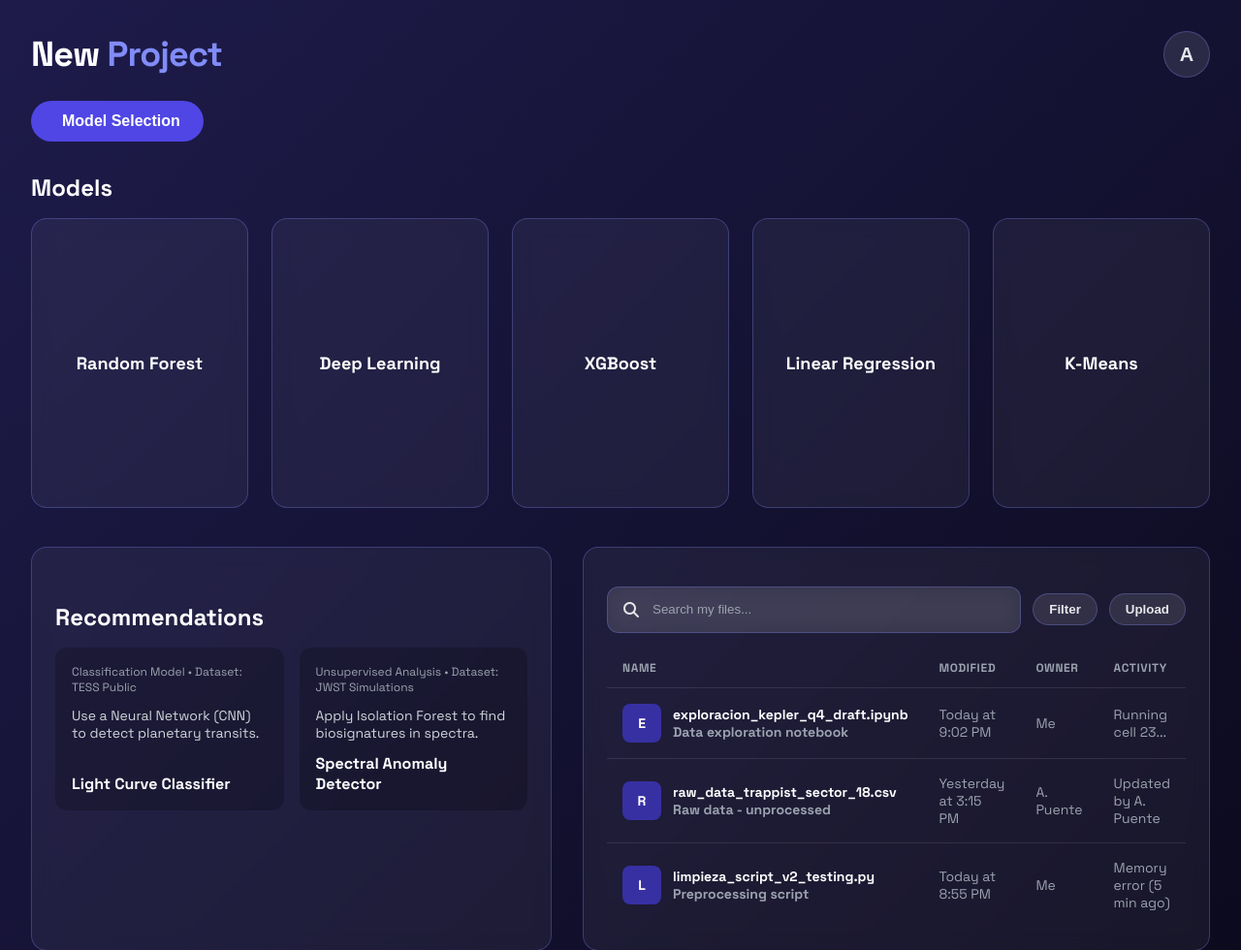
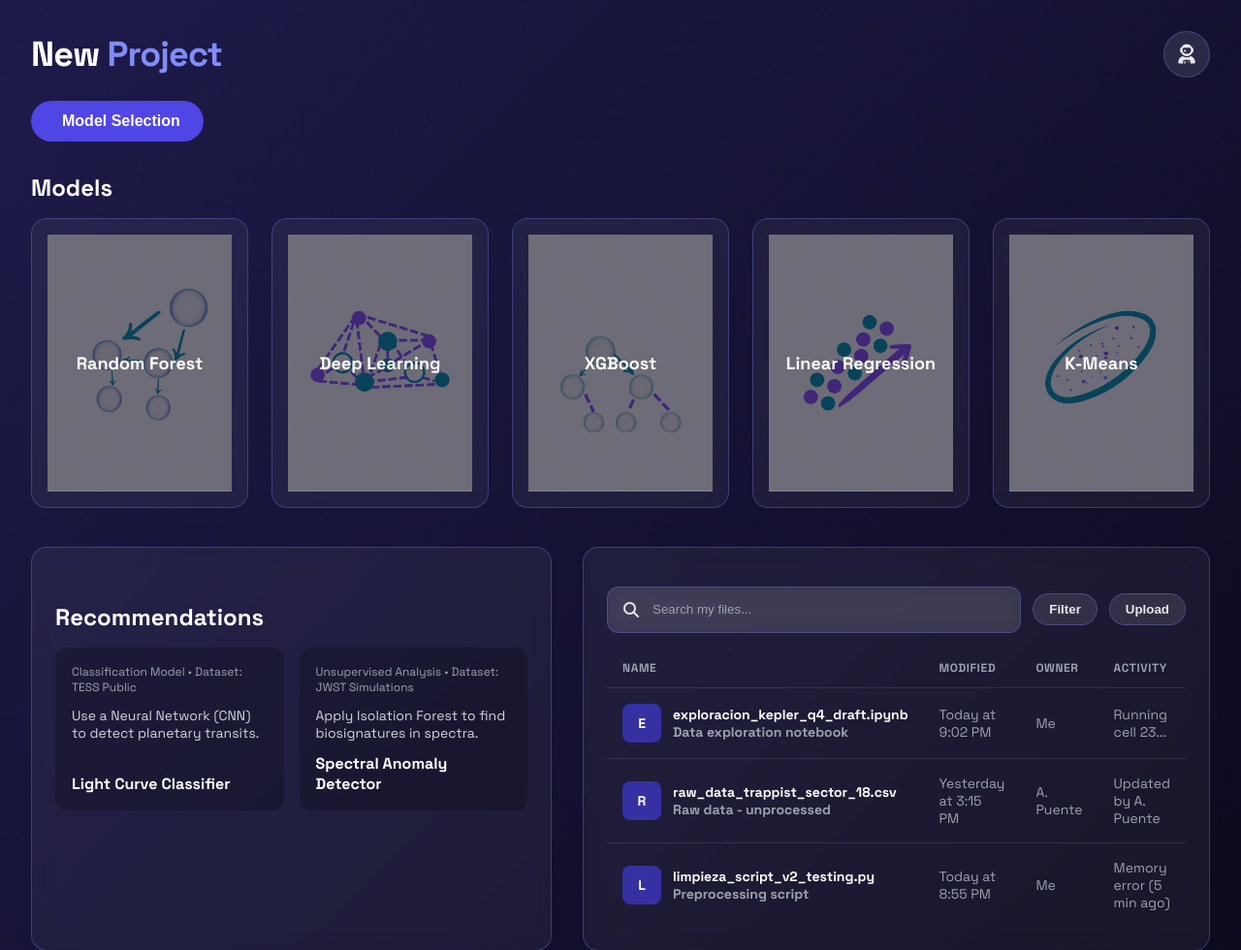
Before and after one commit to ValdesM25/nasaSpaceApp, a Flask app: page /inicio in a window 1280 px wide. Shown: the top 980 px of the page at 97% size. Run offline with Flask 3, Linux system fonts and the light colour scheme.

Commit message:
img in home

```diff
--- a/server/main.py
+++ b/server/main.py
@@ -20,6 +20,9 @@ def modelo(nombre_modelo):
     # Pasamos la variable 'nombre_modelo' al template de dashboard.html
     # Dentro del HTML, podrás acceder a ella usando {{ modelo_seleccionado }}
     return render_template("dashboard.html", modelo_seleccionado=nombre_modelo)
+
+
+
 # --- RUTA /predict MODIFICADA ---
 @app.route('/predict', methods=['POST'])
 def predict():
--- a/server/static/modelo.css
+++ b/server/static/modelo.css
@@ -330,3 +330,91 @@ tbody tr[data-href] {
 tbody tr[data-href]:hover {
   background-color: rgba(255, 255, 255, 0.03);
 }
+
+/*-----------------------------------------------------
+/* --- Estilo general para todas las tarjetas con fondo --- */
+.model-card .first-content {
+    /* Ajustes para la imagen de fondo */
+    background-size: cover;
+    background-position: center;
+
+    /* ... el resto de tus estilos para .first-content ... */
+    position: relative;
+    display: flex;
+    align-items: center;
+    justify-content: center;
+    height: 100%;
+    /* ... etc ... */
+}
+
+.model-card .first-content span {
+    position: relative;
+    z-index: 2; /* Asegura que el texto esté por encima del fondo */
+}
+
+
+/* --- Asignación de imagen específica para cada tarjeta --- */
+/* Aquí ocurre la magia: apilamos una capa de color sobre la imagen */
+
+#rf-card {
+  background-image:
+    linear-gradient(rgba(12, 10, 29, 0.6), rgba(12, 10, 29, 0.6)),
+    url('/static/1.png');
+}
+
+#dl-card {
+  background-image:
+    linear-gradient(rgba(12, 10, 29, 0.6), rgba(12, 10, 29, 0.6)),
+    url('/static/4.png');
+}
+
+#xgb-card {
+  background-image:
+    linear-gradient(rgba(12, 10, 29, 0.6), rgba(12, 10, 29, 0.6)),
+    url('/static/2.png');
+}
+
+#lr-card {
+  background-image:
+    linear-gradient(rgba(12, 10, 29, 0.6), rgba(12, 10, 29, 0.6)),
+    url('/static/5.png');
+}
+
+#km-card {
+  background-image:
+    linear-gradient(rgba(12, 10, 29, 0.6), rgba(12, 10, 29, 0.6)),
+    url('/static/3.png');
+}
+
+
+/* ============================= */
+/* BOTÓN FLOTANTE DE INICIO      */
+/* ============================= */
+#botonInicioContainer {
+    position: fixed;
+    bottom: 32px;
+    left: 32px;
+    z-index: 50;
+}
+#botonInicio {
+    width: 64px;
+    height: 64px;
+    background: rgba(255, 255, 255, 0.1);
+    border: 1px solid rgba(255, 255, 255, 0.2);
+    border-radius: 50%;
+    backdrop-filter: blur(10px);
+    display: flex;
+    align-items: center;
+    justify-content: center;
+    cursor: pointer;
+    transition: all 0.3s ease;
+    /* Estilos para el icono */
+    font-size: 30px; /* Tamaño del icono */
+    color: #e5e7eb;  /* Color del icono (gris claro) */
+}
+#botonInicio:hover {
+    transform: scale(1.1);
+    background: rgba(255, 255, 255, 0.2);
+}
+
+/* ELIMINA ESTA REGLA si ya
--- a/server/templates/modelo.html
+++ b/server/templates/modelo.html
@@ -13,36 +13,66 @@
   <div class="container">
     <header>
       <h1>New <span class="accent">Project</span></h1>
-      <button id="botonComunidad" class="btn btn-secondary profile-btn">A</button>
+      <button id="botonComunidad" class="btn btn-secondary profile-btn" ><i class="fa-solid fa-user-astronaut"></i></button>
     </header>
+
+
 
     <button class="nuevo-proyecto btn btn-primary">
       <i class="fa-solid " style="margin-right: 8px;"></i>
       <span>Model Selection</span>
     </button>
 
+
+
 <h2>Models</h2>
 <div class="templates" role="list">
     <div class="card model-card">
-          <div class="first-content"><span>Random Forest</span></div>
-          <div class="second-content"><span>Ensemble of decision trees for classification/regression</span><button class="btn btn-primary">Select</button></div>
+      <div class="first-content" id="rf-card">
+        <span>Random Forest</span>
+      </div>
+      <div class="second-content">
+        <span>Ensemble of decision trees for classification/regression</span>
+        <button class="btn btn-primary">Select</button>
+      </div>
     </div>
     <div class="card model-card">
-          <div class="first-content"><span>Deep Learning</span></div>
-          <div class="second-content"><span>Multi-layered neural networks for complex pattern recognition</span><button class="btn btn-primary">Select</button></div>
+      <div class="first-content" id="dl-card">
+        <span>Deep Learning</span>
+      </div>
+      <div class="second-content">
+        <span>Multi-layered neural networks for complex pattern recognition</span>
+        <button class="btn btn-primary">Select</button>
+      </div>
     </div>
     <div class="card model-card">
-          <div class="first-content"><span>XGBoost</span></div>
-          <div class="second-content"><span>A high-performance, optimized gradient boosting framework</span><button class="btn btn-primary">Select</button></div>
+      <div class="first-content" id="xgb-card">
+        <span>XGBoost</span>
+      </div>
+      <div class="second-content">
+        <span>A high-performance, optimized gradient boosting framework</span>
+        <button class="btn btn-primary">Select</button>
+      </div>
     </div>
     <div class="card model-card">
-          <div class="first-content"><span>Linear Regression</span></div>
-          <div class="second-content"><span>Predicting continuous values by fitting a straight line</span><button class="btn btn-primary">Select</button></div>
+       <div class="first-content" id="lr-card">
+        <span>Linear Regression</span>
+      </div>
+      <div class="second-content">
+        <span>Predicting continuous values by fitting a straight line</span>
+        <button class="btn btn-primary">Select</button>
+      </div>
     </div>
     <div class="card model-card">
-          <div class="first-content"><span>K-Means</span></div>
-          <div class="second-content"><span>An unsupervised algorithm that groups data into K clusters</span><button class="btn btn-primary">Select</button></div>
+       <div class="first-content" id="km-card">
+        <span>K-Means</span>
       </div>
+      <div class="second-content">
+        <span>An unsupervised algorithm that groups data into K clusters</span>
+        <button class="btn btn-primary">Select</button>
+      </div>
+    </div>
+
 </div>
 
 <div class="content-wrapper">
```
Also changed, not shown: server/templates/dashboard.html (+11 -3 lines), server/static/1.png (added), server/static/2.png (added), server/static/3.png (added), server/static/4.png (added), server/static/5.png (added). Lines whose indentation alone changed are shown as unchanged.
